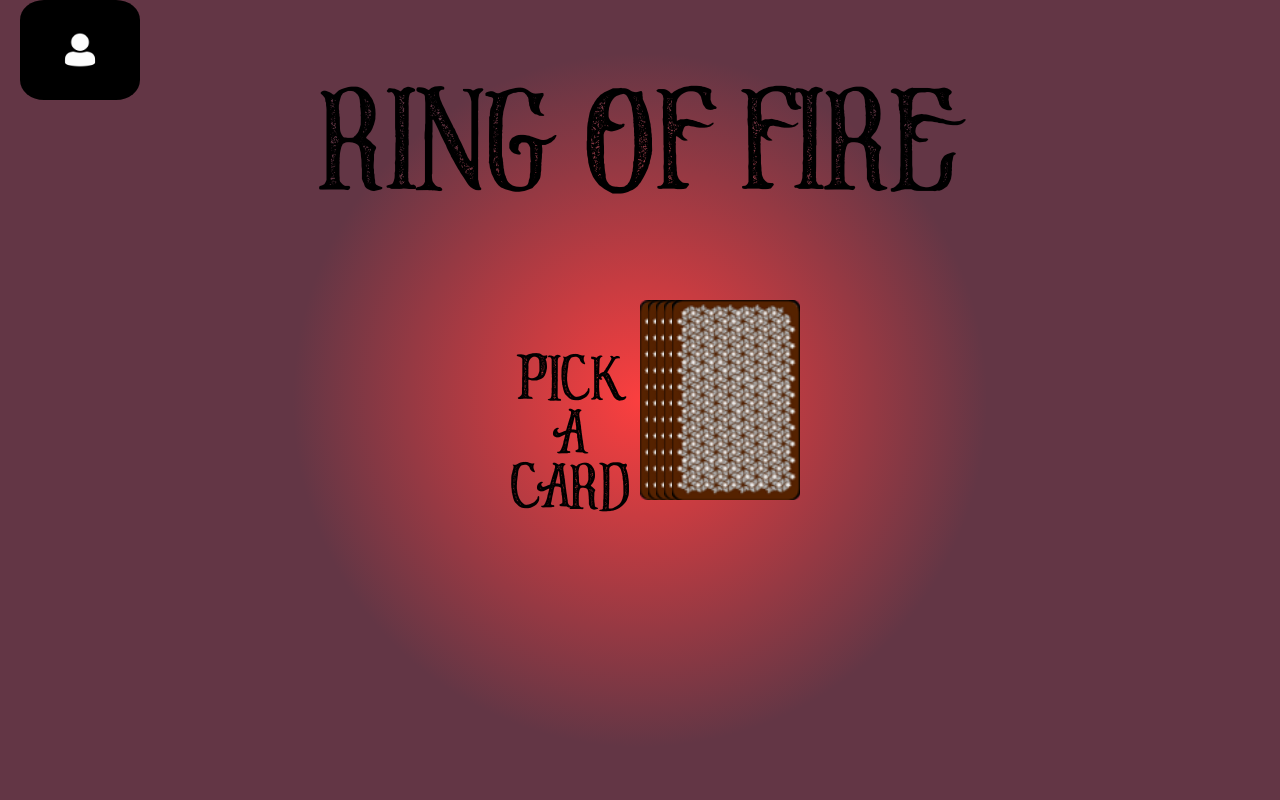
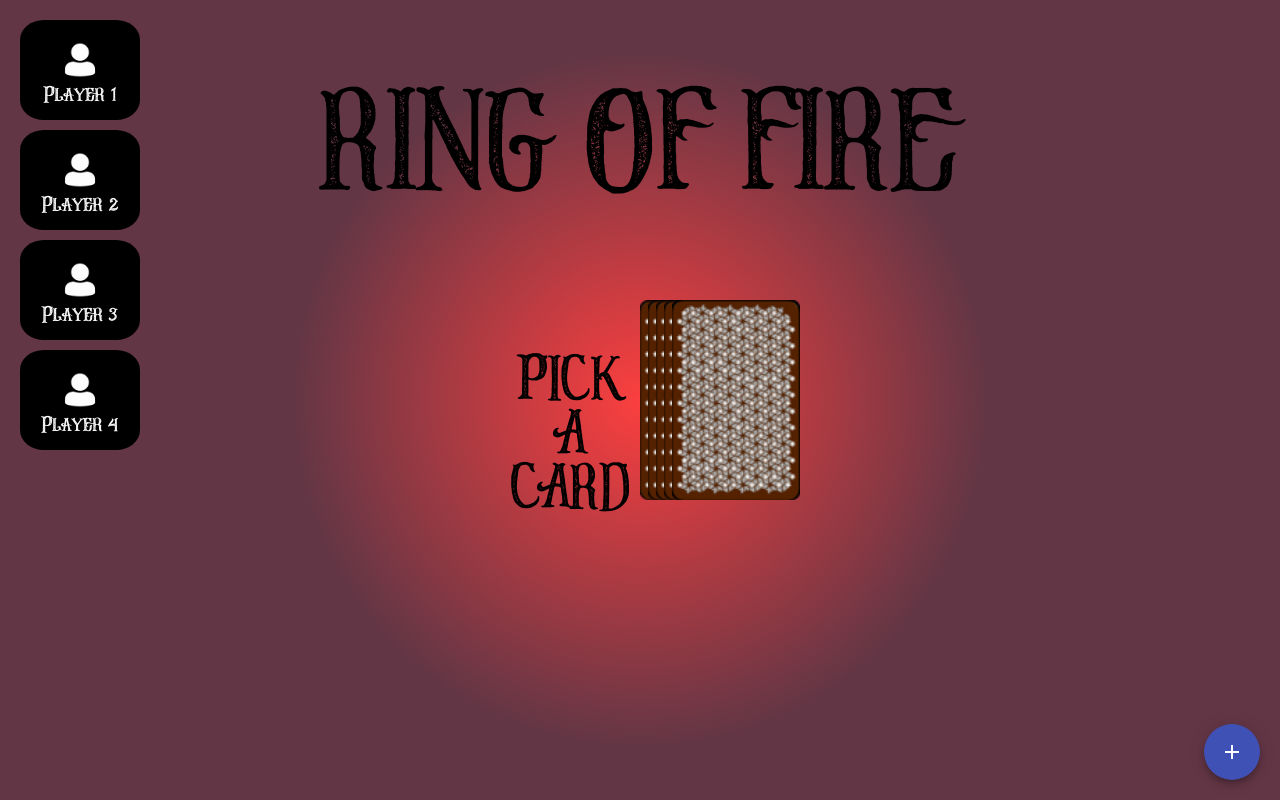
Before and after one commit to CANOST-id/RingOfFire, an Angular app: page /game in a window 1280 px wide. Built offline with nearby package versions, Linux system fonts and the light colour scheme.

Commit message:
import material modules and added player-add button

```diff
--- a/src/app/game/game.component.html
+++ b/src/app/game/game.component.html
@@ -1,4 +1,5 @@
-<app-player></app-player>
+<app-player [name]="player" *ngFor="let player of game?.players; let i = index"
+    [ngStyle]="{'top.px': 20 + (i * 110)}"></app-player>
 
 <section class="game-content">
 
@@ -14,10 +15,15 @@
         <img class="top-card" style="left: 32px;" (click)="takeCard()" src="/assets/images/card_cover.png"
             alt="animated card cover">
 
-        <img *ngFor="let card of game?.playedCards" class="played-card" src="/assets/images/{{ card}}.png" alt="played card">
+        <img *ngFor="let card of game?.playedCards" class="played-card" src="/assets/images/{{ card}}.png"
+            alt="played card">
 
         <img class="pick-card" style="left: 32px;" *ngIf="pickCardAnimation" (click)="takeCard()"
             src="/assets/images/{{currentCard}}.png" alt="showed card">
     </section>
 
 </section>
+
+<button mat-fab color="primary" (click)="openDialog()">
+    <mat-icon>add</mat-icon>
+</button>
--- a/src/app/game/game.component.ts
+++ b/src/app/game/game.component.ts
@@ -2,11 +2,14 @@ import { Component, OnInit } from '@angular/core';
 import { CommonModule } from '@angular/common';
 import { Game } from '../../models/game';
 import { PlayerComponent } from '../player/player.component';
-
+import { MatButtonModule } from '@angular/material/button';
+import { MatIconModule } from '@angular/material/icon';
+import { MatDialog } from '@angular/material/dialog';
+import { DialogAddPlayerComponent } from '../dialog-add-player/dialog-add-player.component';
 @Component({
   selector: 'app-game',
   standalone: true,
-  imports: [CommonModule, PlayerComponent],
+  imports: [CommonModule, PlayerComponent, MatButtonModule, MatIconModule],
   templateUrl: './game.component.html',
   styleUrls: ['./game.component.scss']
 })
@@ -16,7 +19,7 @@ export class GameComponent implements OnInit {
   currentCard?: string = '';
   pickCardAnimation = false;
 
-  constructor() { }
+  constructor(public dialog: MatDialog) { }
 
   ngOnInit(): void {
     this.newGame();
@@ -41,4 +44,11 @@ export class GameComponent implements OnInit {
     }
   }
 
+  openDialog(): void {
+    const dialogRef = this.dialog.open(DialogAddPlayerComponent);
+
+    dialogRef.afterClosed().subscribe(result => {
+      console.log('The dialog was closed');
+    });
+  }
 }
```
